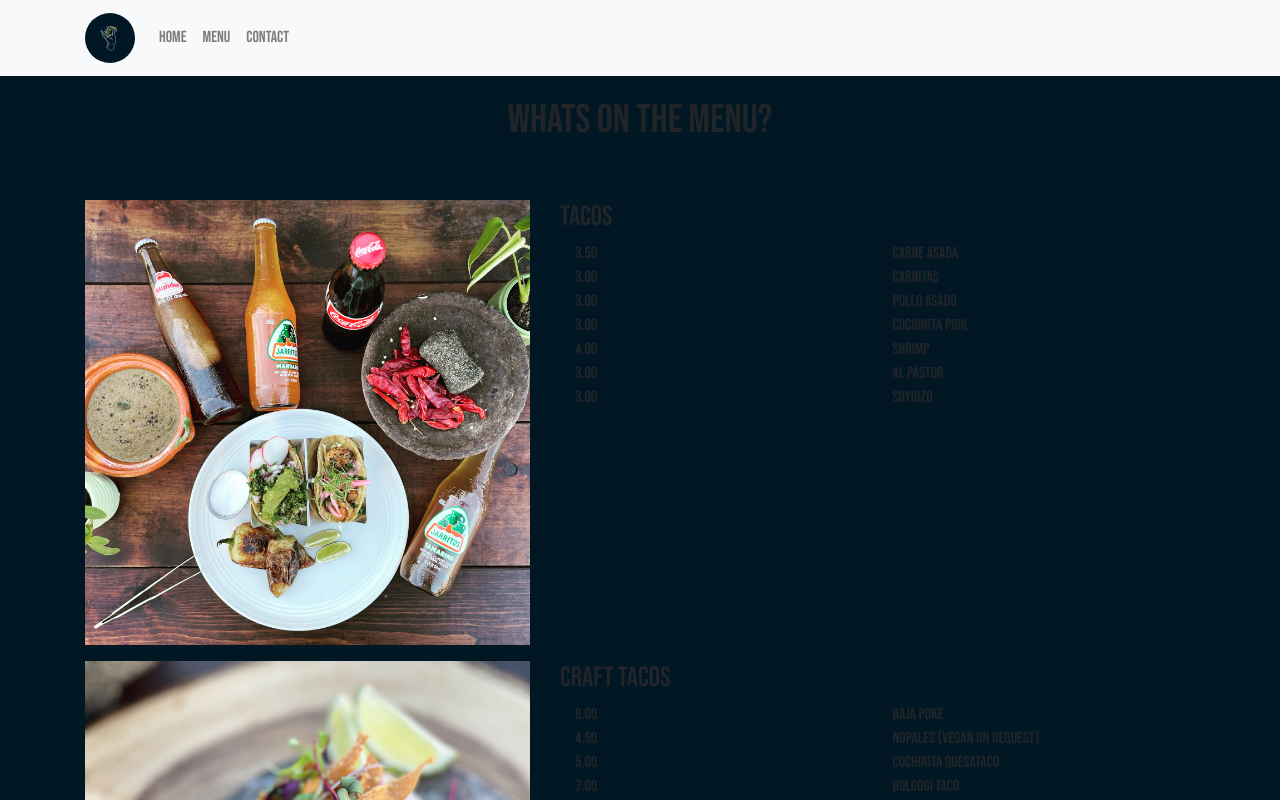
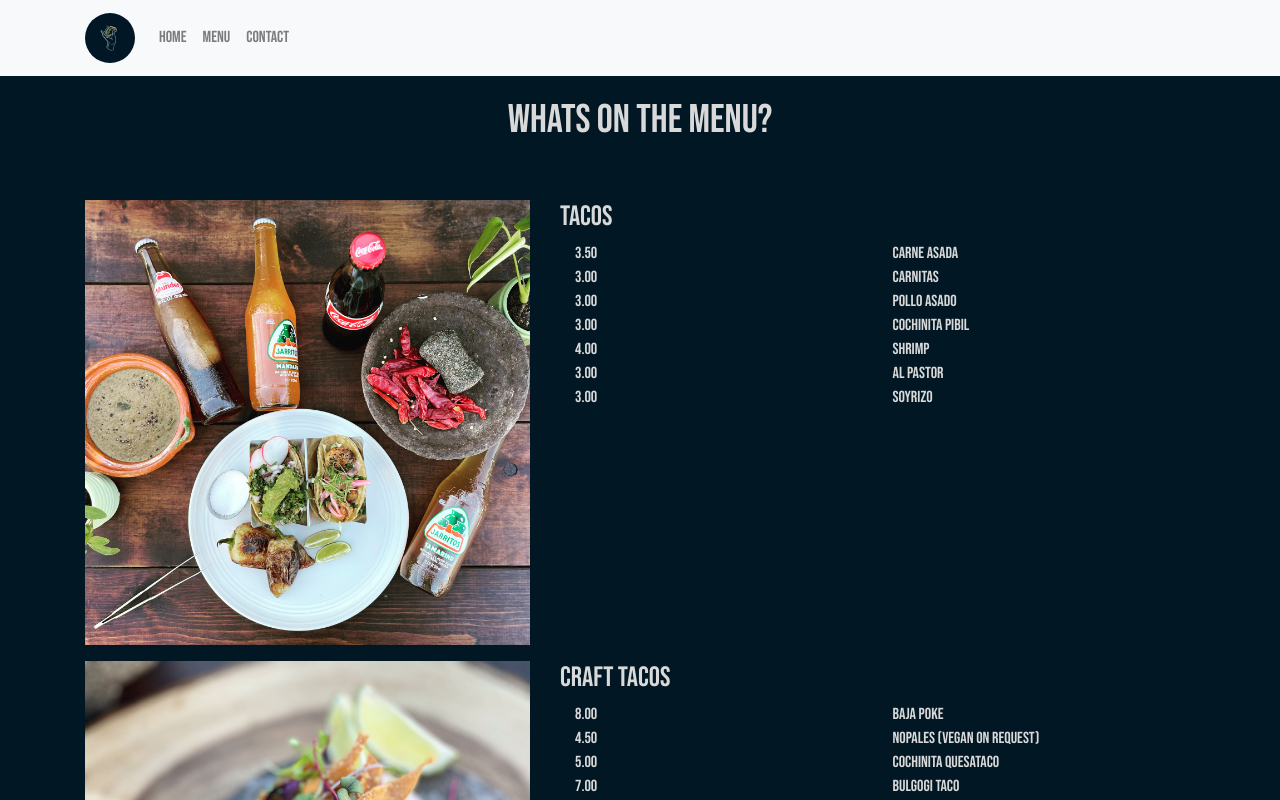
Before and after one commit to ptamayo97/the-craft, a Next.js app: page /menu in a window 1280 px wide. Shown: the top 800 px of the page. Built offline with nearby package versions, Linux system fonts and the light colour scheme.

Commit message:
menu page font color change

```diff
--- a/pages/menu.js
+++ b/pages/menu.js
@@ -270,7 +270,7 @@ class menu extends Component {
       //   </Row>
 
       // </Container>
-      <div>
+      <div style={{ color: "#d9d9d9" }}>
         <Head>
           <title>The Craft Taco Truck | Menu</title>
 
```
